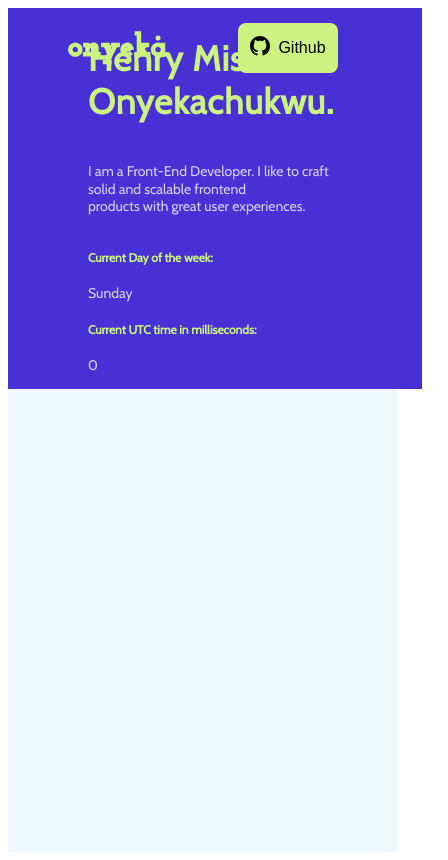
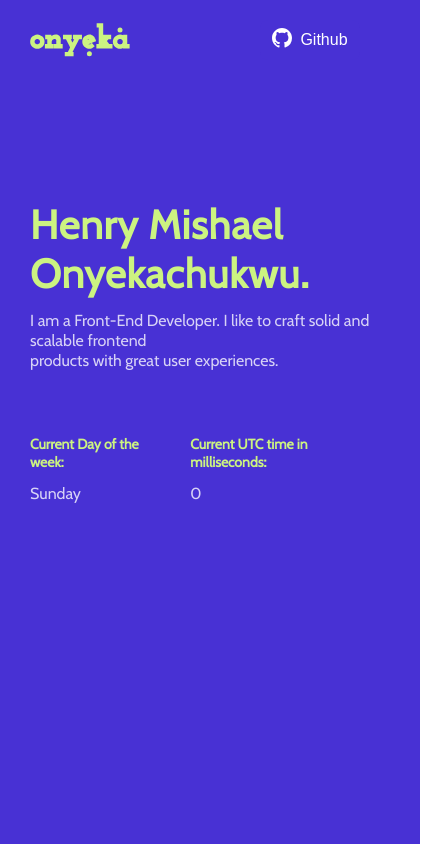
Before and after one commit to henrymishael/simplecard, a plain HTML site: page index.html in a window 390 px wide. Shown: the whole page, 448 px wide, since content can reach past the window. Drawn offline with nearby package versions, Linux system fonts and the light colour scheme.

Commit message:
working on responsiveness

```diff
--- a/style.css
+++ b/style.css
@@ -140,19 +140,68 @@ h5{
     z-index: 2;
     position:absolute;
     background-image: url('slackpic.jpg');
-    background-size: contain;
+    background-size: cover;
 }
 }
 
 @media only screen and (max-width: 412px) {
+    *{
+        padding:0;
+        margin:0;
+    }
 
     body{
         background-color: white;
         position: relative;
-        width:100%;
+        width:100vw;
         height:100vh;
         font-family: 'Cabin', sans-serif;
+    }
 
+    header{
+        position: absolute;
+        background-color: transparent;
+        width: 100%;
+        height: 80px;
+        display:flex;
+
+        flex-direction: row;
+        align-items: center;
+    }
+
+    nav{
+        display: flex;
+        flex-direction: row;
+        width:100%;
+        align-items:center;
+        justify-content: space-between;
+        padding: 0 30px;
+    }
+
+    nav>svg{
+        width:100px;
+        height:100px;
+    }
+
+    button{
+        height: 40px;
+        width: 100px;
+        border-radius: 8px;
+        border: none;
+        outline:white;
+        background-color: #4831D4;
+        color: white;
+        font-size: 16px;
+        display:flex;
+        flex-direction: row;
+        align-items: center;
+        justify-content:center;
+        gap:.5em;
+    }
+
+    button:hover{
+        background-color: white;
+        color:black;
     }
 
     main{
@@ -163,31 +212,27 @@ h5{
         background-color: aliceblue;
     }
 
-
-    header{
-        position: absolute;
-        background-color: transparent;
+    .first{
+        display: flex;
+        flex-direction: column;
         width: 100%;
-        height: 80px;
-        display:flex;
-        flex-direction: row;
-        align-items: center;
-
+        height: 100%;
     }
 
     .details{
-        width:65%;
+        width:100%;
         height:100%;
         background-color: #4831D4;
         display: flex;
         flex-direction: column;
-        justify-content: center;
-        padding: 0 80px;
         font-family: 'Cabin', sans-serif;
+        padding-top:200px;
+        padding-left: 30px;
         /* font-family: 'Syne', sans-serif; */
     }
+
     h2{
-        font-size: 35px;
+        font-size: 40px;
         color: #CCF381;
         font-weight:bolder;
         letter-spacing: 1px;
@@ -195,53 +240,21 @@ h5{
 
     p{
         color: rgba(255, 255, 255, 0.785);
-        font-size: 14px;
+        font-size: 16px;
         line-height: 1.25em;
         margin-top: .8em;
     }
 
+    .datetime_holder{
+        display:flex;
+        flex-direction: row;
+        gap:3em;
+        margin-top:4em;
+        width: 80%;
+    }
+
     h5{
         color:#CCF381;
-        font-size:12px;
-    }
-
-    nav{
-        display: flex;
-        flex-direction: row;
-        width:100%;
-        align-items: center;
-        justify-content: space-between;
-        padding: 0 60px;
-    }
-
-    nav>svg{
-        height:100px;
-        width:100px;
-    }
-    button{
-        height: 50px;
-        width: 100px;
-        border-radius: 8px;
-        border: none;
-        outline:white;
-        background-color: #CCF381;
-        color: black;
-        font-size: 16px;
-        display:flex;
-        flex-direction: row;
-        align-items: center;
-        justify-content:center;
-        gap:.5em;
-    }
-
-    .pic_holder{
-        position:absolute;
-        height:400px;
-        width:400px;
-        background-color: transparent;
-        display:flex;
-        flex-direction: row;
-        align-items: center;
-        justify-content: center;
+        font-size:14px;
     }
 }
```
